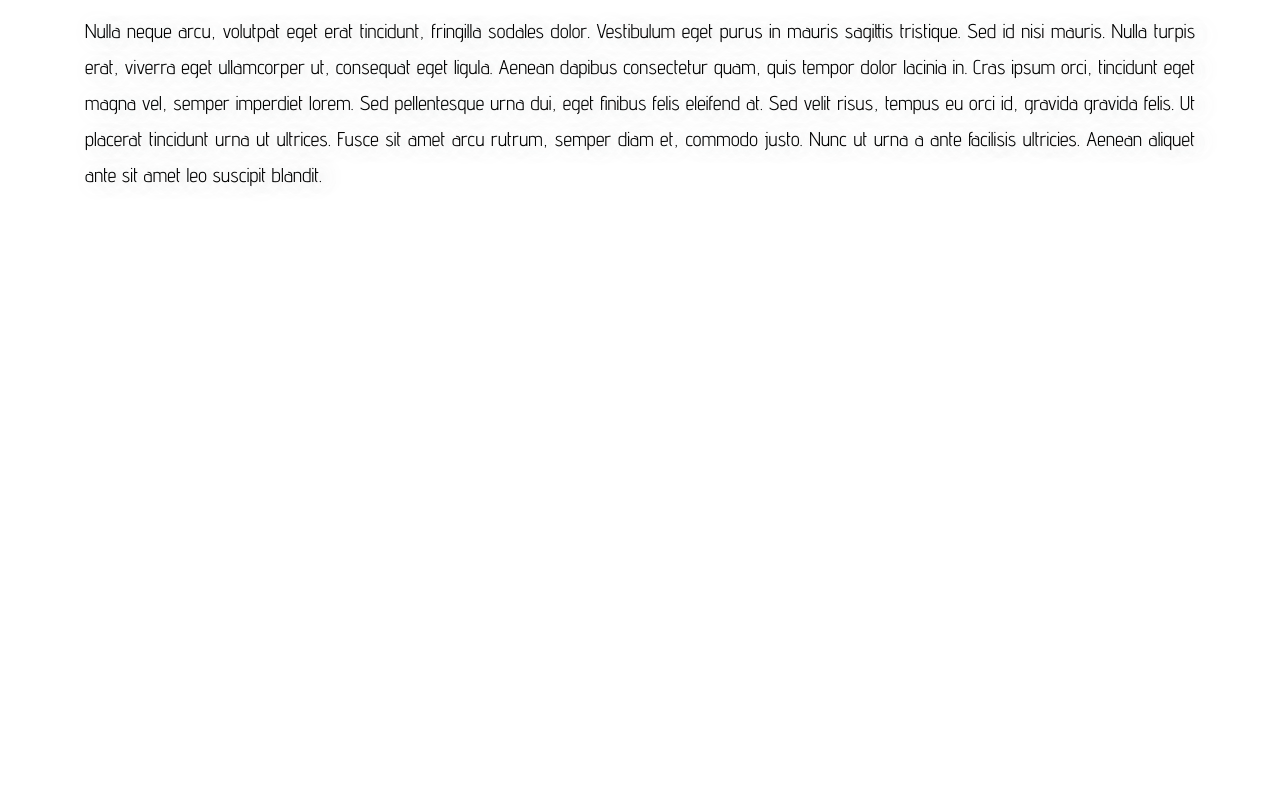
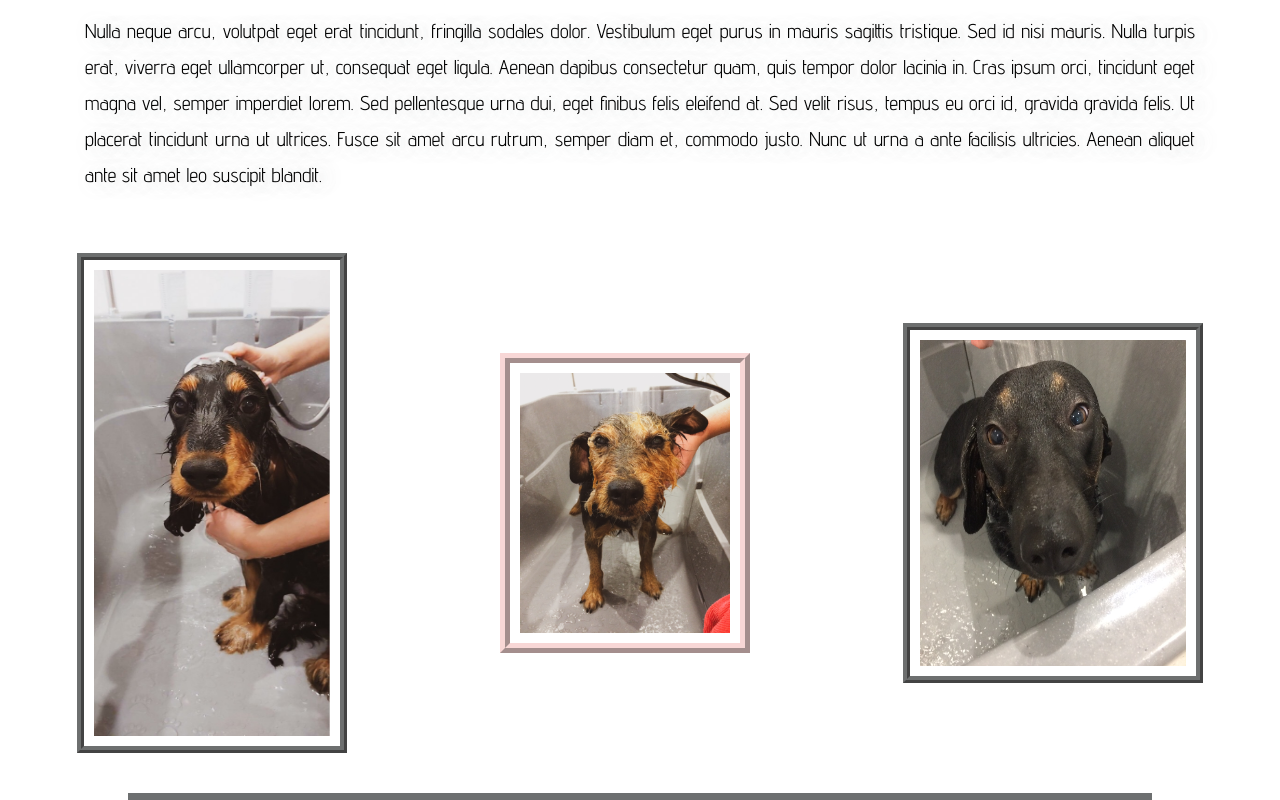
Before and after one commit to colourofmoonlight/GROOMER-page, a plain HTML site: page index.html in a window 1280 px wide. Shown: the part 850-1650 px from the top of the page. Before the commit the page ends 1178 px from the top, so only its background shows below. Drawn offline with nearby package versions, Linux system fonts and the light colour scheme.

Commit message:
photo section added

```diff
--- /dev/null
+++ b/css/mainPagePhoto.css
@@ -0,0 +1,30 @@
+.mainPagePhoto {
+    display: flex;
+    justify-content: space-around;
+    align-items: center;
+    margin-bottom: 20px auto;
+    max-width: 100%;
+    height: auto;
+    flex-wrap: wrap;
+}
+
+.mainPagePhoto__image {
+    margin: 5px 10px 40px;
+    width: 270px;
+    height: 500px;
+    border: 7px #393b3cbb;
+    border-style: ridge;
+    padding: 10px;
+}
+
+.mainPagePhoto__image--smaller {
+    width: 250px;
+    height: 300px;
+    border: 10px ridge #F8D7D6;
+
+}
+
+.mainPagePhoto__image--shorter {
+    width: 300px;
+    height: 360px;
+}
--- a/css/mainPageTextSection.css
+++ b/css/mainPageTextSection.css
@@ -1,6 +1,7 @@
 .mainPageTextSection {
-    margin: 130px 80px;
+    margin: 130px 80px 50px;
     justify-content: center;
+    max-width: 100%;
 }
 
 .mainPageTextSection__paragraph {
@@ -22,5 +23,5 @@
     background:  #393b3cbb;
     height: 7px;
     width: 80%;
-    margin: 0 auto;
+    margin: auto;
 }
--- a/css/navigationContainer.css
+++ b/css/navigationContainer.css
@@ -3,12 +3,12 @@
     justify-content: space-around;
     max-width: 100%;
     height: 100px;
-    margin: 15px auto;
+    margin: 15px;
 }
 
 .navigationContainer__menu {
     width:  300px;
-    border: 5px #393B3C solid;
+    border: 5px #393b3cd7 ridge;
     margin: 4px;
     box-shadow: 10px 10px 56px -12px rgba(41,41,41,1);
     background-color: #fff7f385;
--- a/index.html
+++ b/index.html
@@ -9,6 +9,7 @@
         <link rel="stylesheet" href="css/header.css">
         <link rel="stylesheet" href="css/navigationContainer.css">
         <link rel="stylesheet" href="css/mainPageTextSection.css">
+        <link rel="stylesheet" href="css/mainPagePhoto.css">
         <link href="https://fonts.googleapis.com/css2?family=Advent+Pro&family=Dancing+Script:wght@700&display=swap" rel="stylesheet">
     </head>
 
@@ -38,9 +39,16 @@
 
             <section class="mainPageTextSection">
                 <div class="mainPageTextSection__decoration"></div>
-                <div class="mainPageTextSection__decoration--shorter"></div>
+                <div class="mainPageTextSection__decoration mainPageTextSection__decoration--shorter"></div>
                 <p class="mainPageTextSection__paragraph">Lorem ipsum dolor sit amet, consectetur adipiscing elit. Vivamus non blandit justo. Donec massa risus, mattis sed efficitur non, bibendum sit amet nulla. Donec condimentum vel leo et accumsan. Quisque tincidunt velit eu leo tincidunt, quis dictum arcu commodo. Vivamus lectus sapien, ultrices ut nunc non, auctor aliquam neque. Duis libero est, iaculis interdum ultrices et, luctus in mi. Mauris porta diam nisi, ut molestie ex tincidunt id. Cras sit amet commodo lectus, convallis finibus neque. Integer sollicitudin id urna ut pretium. Ut mollis ullamcorper lectus non eleifend. Suspendisse ultricies bibendum porta. Sed condimentum, sem vel auctor malesuada, magna leo vulputate erat, id facilisis urna metus eget eros.</p>
                 <p class="mainPageTextSection__paragraph">Nulla neque arcu, volutpat eget erat tincidunt, fringilla sodales dolor. Vestibulum eget purus in mauris sagittis tristique. Sed id nisi mauris. Nulla turpis erat, viverra eget ullamcorper ut, consequat eget ligula. Aenean dapibus consectetur quam, quis tempor dolor lacinia in. Cras ipsum orci, tincidunt eget magna vel, semper imperdiet lorem. Sed pellentesque urna dui, eget finibus felis eleifend at. Sed velit risus, tempus eu orci id, gravida gravida felis. Ut placerat tincidunt urna ut ultrices. Fusce sit amet arcu rutrum, semper diam et, commodo justo. Nunc ut urna a ante facilisis ultricies. Aenean aliquet ante sit amet leo suscipit blandit.</p>
+            </section>
+
+            <section class="mainPagePhoto">
+                <img class="mainPagePhoto__image" src="images/img2.jpeg">
+                <img class=" mainPagePhoto__image mainPagePhoto__image--smaller" src="images/img1.jpeg">
+                <img class=" mainPagePhoto__image mainPagePhoto__image--shorter" src="images/img3.jpeg">
+                <div class="mainPageTextSection__decoration--shorter"></div>
             </section>
 
         </main>
```
Also changed, not shown: images/img1.jpeg (added), images/img2.jpeg (added), images/img3.jpeg (added), 3 other files.
